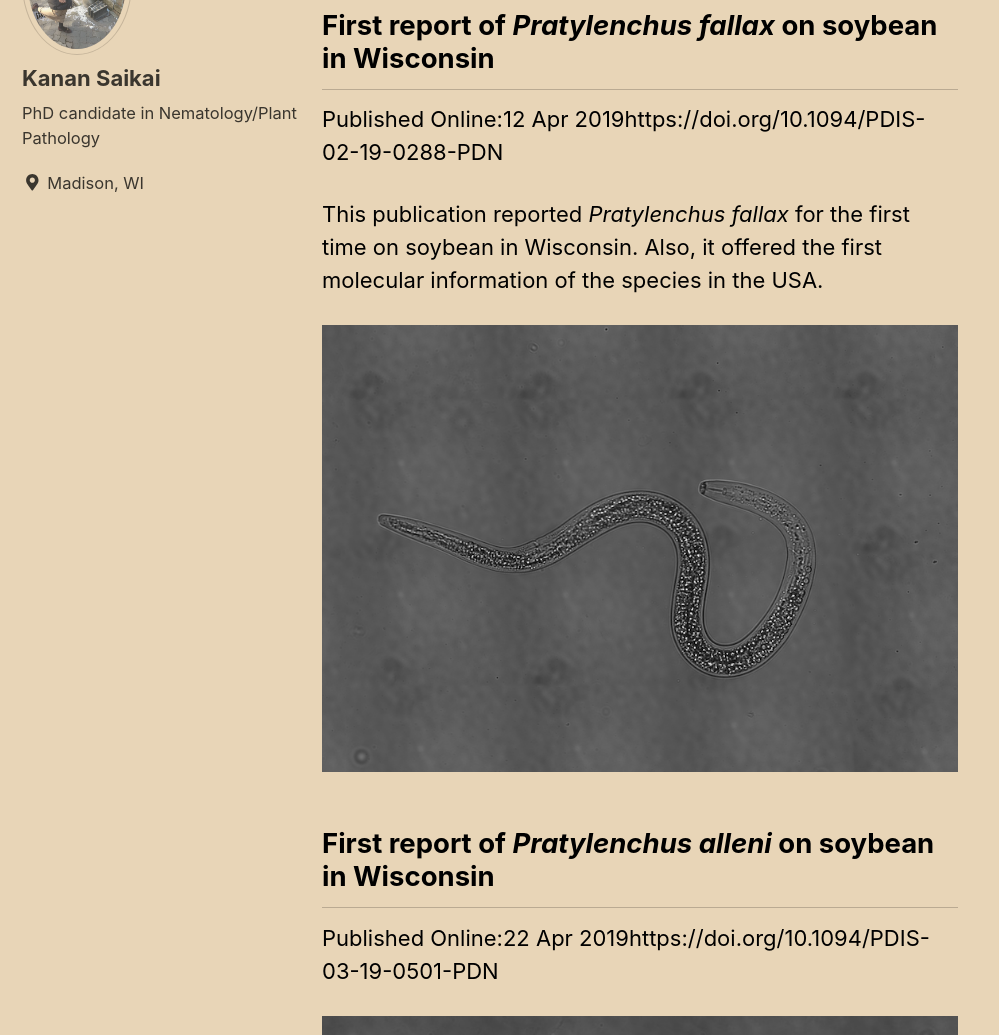
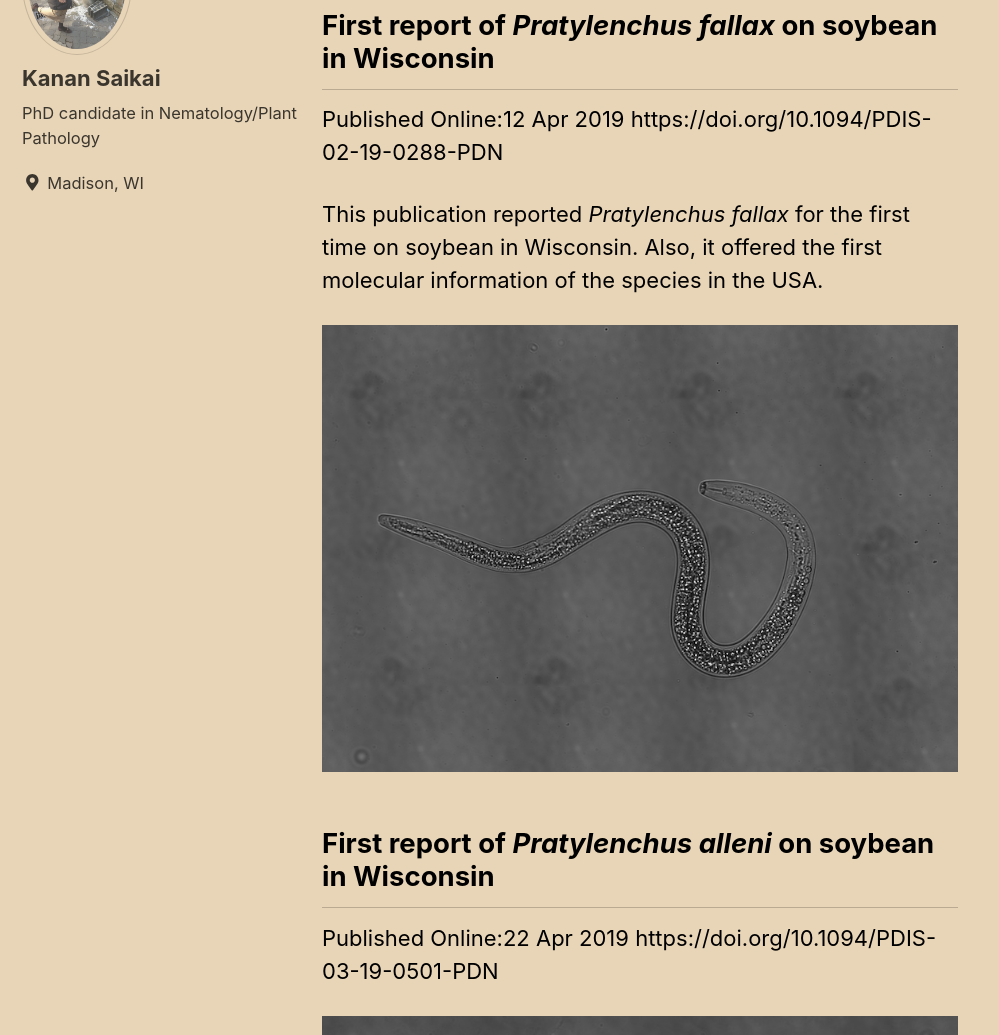
Before and after one commit to ksaikai/ksaikai.github.io, a Jekyll site: the page built from _pages/research.md, in a window 1280 px wide and 1400 px high, scrolled down 1745 px. Shown: the part 154-1189 px from the top of the window, without its empty margins (0-999 px from the left). Built offline with Jekyll 4.4.1, drawn with Linux system fonts in a browser that asks for light colours; cached includes are drawn as plain includes; nearby versions of some CDN libraries; part of the change alters nothing that is shown.

Commit message:
Update research.md

```diff
--- a/_pages/research.md
+++ b/_pages/research.md
@@ -26,7 +26,8 @@ Once the manuscripts are accepted, I will post descriptions of my Ph.D. projects
 
 
 ## First report of *Pratylenchus fallax* on soybean in Wisconsin
-Published Online:12 Apr 2019https://doi.org/10.1094/PDIS-02-19-0288-PDN
+Published Online:12 Apr 2019
+https://doi.org/10.1094/PDIS-02-19-0288-PDN
 
 This publication reported *Pratylenchus fallax* for the first time on soybean in Wisconsin.
 Also, it offered the first molecular information of the species in the USA.
@@ -34,6 +35,7 @@ Also, it offered the first molecular information of the species in the USA.
 ![](../rln734_stiching.png)
 
 ## First report of *Pratylenchus alleni* on soybean in Wisconsin
-Published Online:22 Apr 2019https://doi.org/10.1094/PDIS-03-19-0501-PDN
+Published Online:22 Apr 2019
+https://doi.org/10.1094/PDIS-03-19-0501-PDN
 
 ![](../palleni_stiching.jpg)
```
